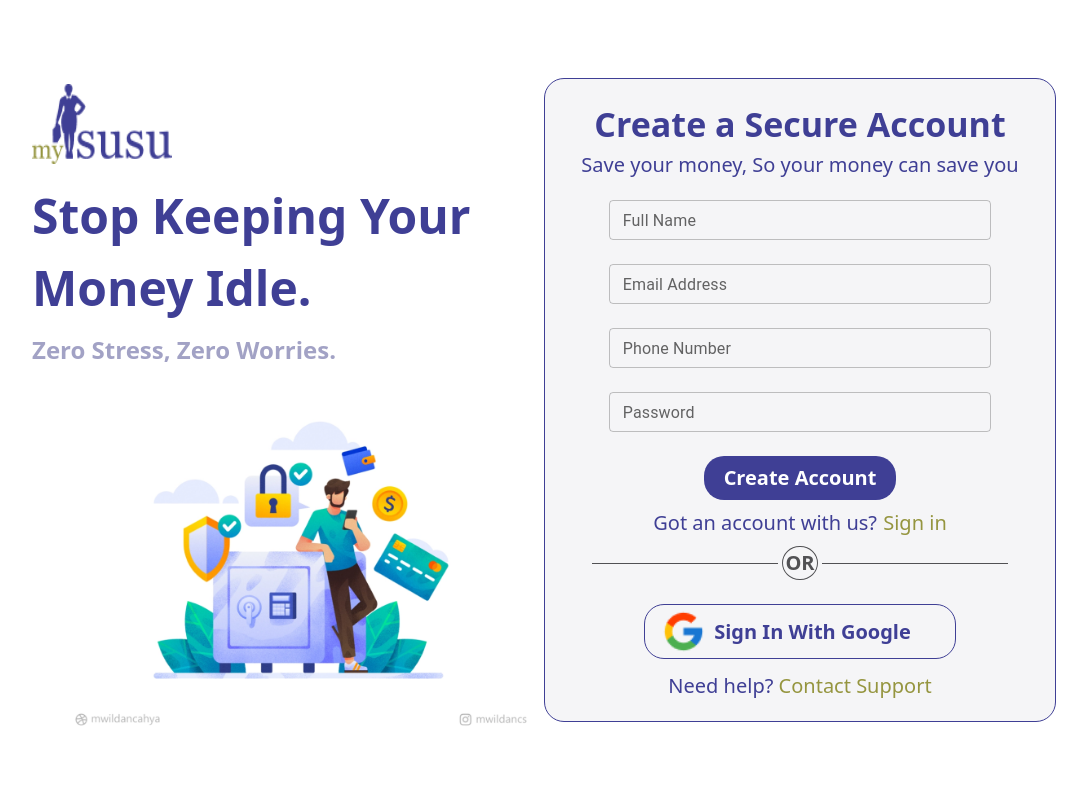
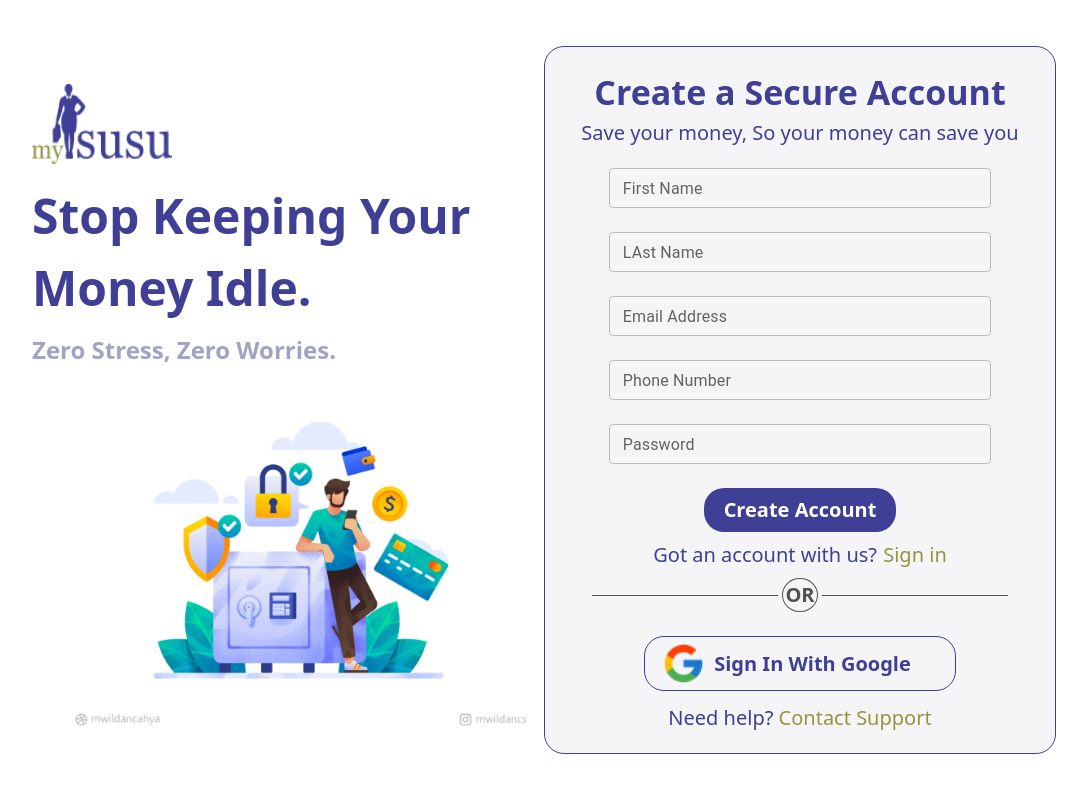
Before and after one commit to teemezzy/myisusu-2.0, a React (Create React App) app: page /signup in a window 1280 px wide. Shown: the top 792 px of the page, without its empty margins (96-1183 px from the left). Built offline with nearby package versions, Linux system fonts and the light colour scheme.

Commit message:
edited spacing in large devices for signin and login page

```diff
--- a/src/App.js
+++ b/src/App.js
@@ -1,8 +1,12 @@
 import { Routes, Route, useNavigate } from "react-router-dom";
+import useFetch from "./hooks/useFetch";
 import { HomePage, Login, Signup } from "./pages";
 
 function App() {
   const navigate = useNavigate();
+
+  // const { data, error, loading } = useFetch("https://schema.getpostman.com/json/collection/v2.1.0/collection.json");
+  // console.log(data)
 
   const signUp = () => {
     navigate("/signup");
--- a/src/pages/Login.jsx
+++ b/src/pages/Login.jsx
@@ -27,7 +27,7 @@ const Login = () => {
 
   return (
     <div className="universal_padding h-screen md:flex md:justify-center md:items-center">
-      <div className="md:flex lg:justify-evenly">
+      <div className="md:flex lg:justify-evenly 2xl:gap-60">
         <div className="text-center mb-12 md:mb-0 pt-4 w-full">
           <div className="md:mb-20 lg:mb-0">
             <Link to="/">
--- a/src/pages/Signup.jsx
+++ b/src/pages/Signup.jsx
@@ -9,13 +9,18 @@ import CustomInput, {
 } from "../component/signup/CustomInput";
 
 const Signup = () => {
-  const [fullName, setFullName] = useState("");
+  const [firstName, setFirstName] = useState("");
+  const [lastName, setLastName] = useState("");
   const [email, setEmail] = useState("");
   const [phoneNumber, setPhoneNumber] = useState("");
   const [password, setPassword] = useState("");
 
-  const fullNameInput = (e) => {
-    setFullName(e.target.value);
+  const firstNameInput = (e) => {
+    setFirstName(e.target.value);
+  };
+
+  const lastNameInput = (e) => {
+    setLastName(e.target.value);
   };
 
   const emailInput = (e) => {
@@ -33,13 +38,13 @@ const Signup = () => {
   const submit = (e) => {
     e.preventDefault();
     console.log(
-      `fullname: ${fullName}, emailAddress: ${email}, phoneInput: ${phoneNumber}, password: ${password}`
+      `firstName: ${firstName}, lastName: ${lastName}, emailAddress: ${email}, phoneInput: ${phoneNumber}, password: ${password}`
     );
   };
 
   return (
     <div className="universal_padding h-screen md:flex md:justify-center md:items-center">
-      <div className="md:flex md:items-center">
+      <div className="md:flex md:items-center 2xl:gap-40">
         <div className="text-center mb-12 md:mb-0 pt-4 w-full">
           <div className="md:mb-20 lg:mb-0">
             <Link to="/" className="mb-4">
@@ -80,10 +85,16 @@ const Signup = () => {
             {/* Custom input */}
             <div className="mx-auto w-[80%]">
               <CustomInput
-                label="Full Name"
+                label="First Name"
                 inputType="text"
-                value={fullName}
-                textInput={fullNameInput}
+                value={firstName}
+                textInput={firstNameInput}
+              />
+              <CustomInput
+                label="LAst Name"
+                inputType="text"
+                value={lastName}
+                textInput={lastNameInput}
               />
               <CustomInput
                 label="Email Address"
```
